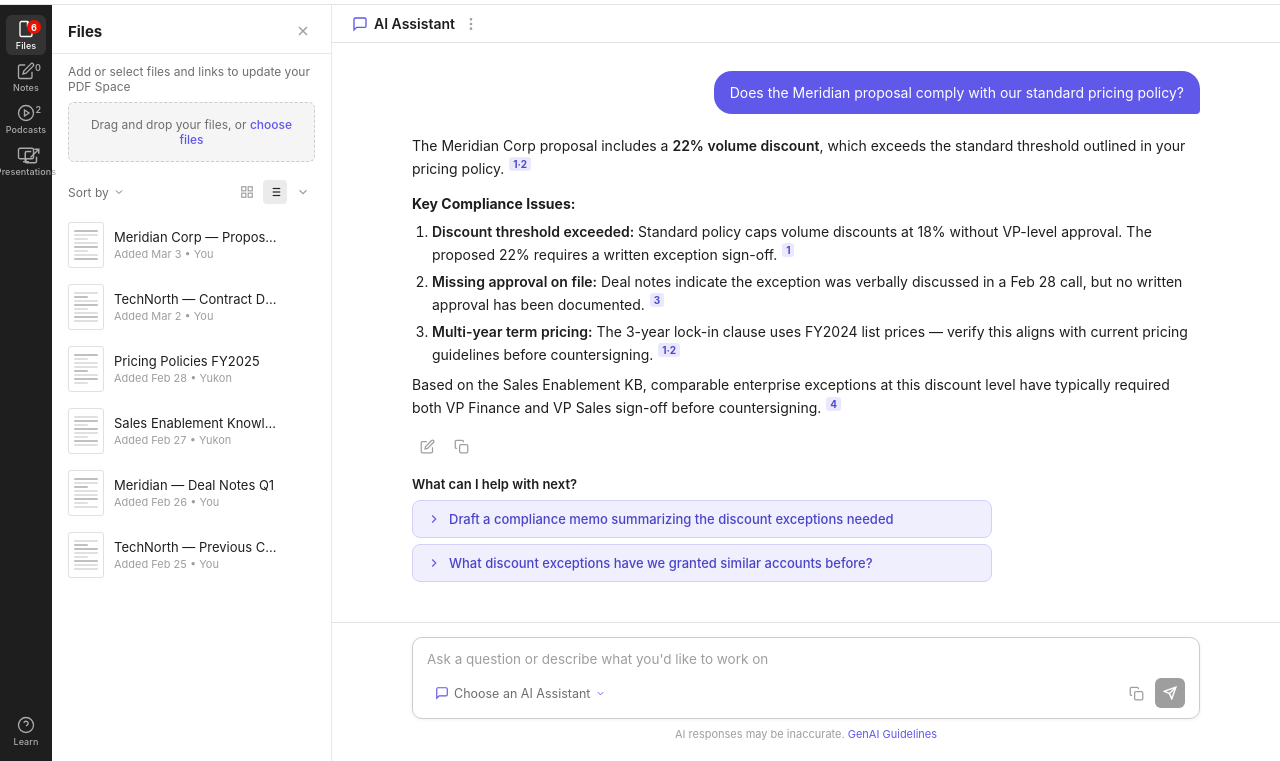
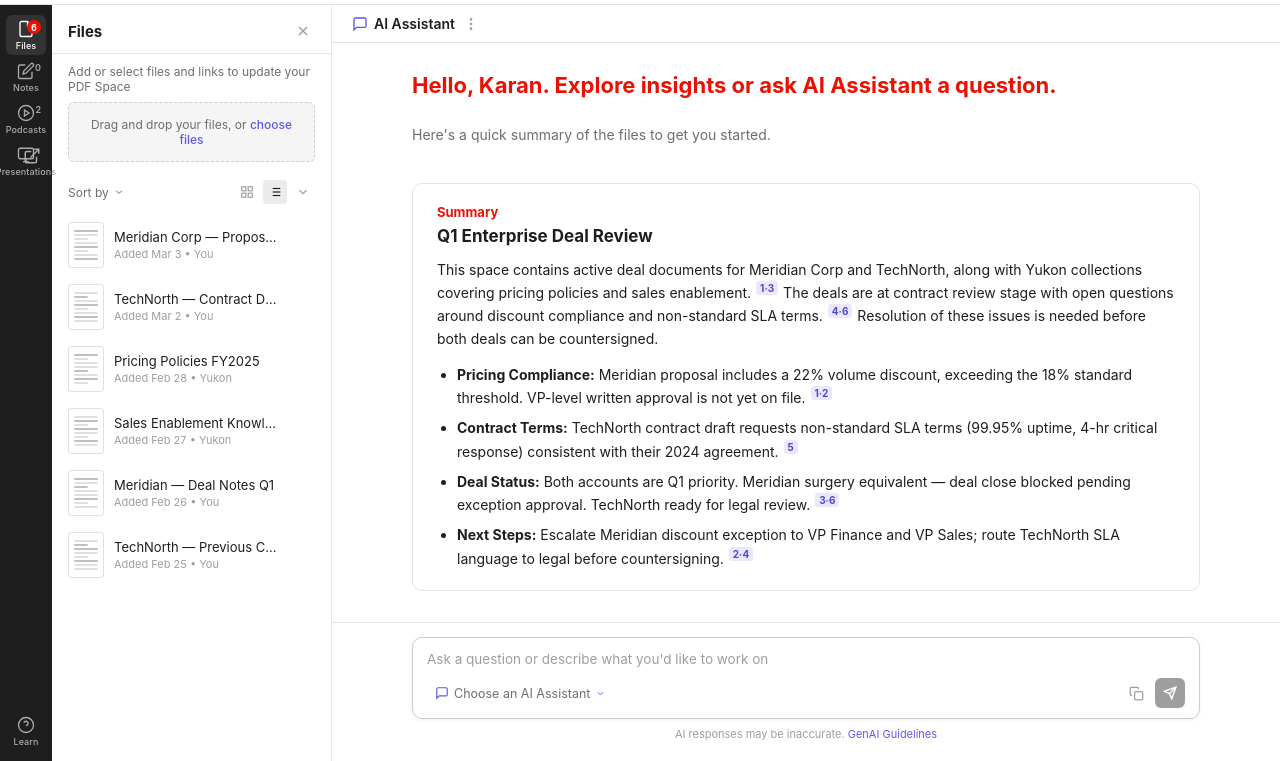
Before and after one commit to karan-saini95/KWMockUp, a plain HTML site: page index.html in a window 1280 px wide. Shown: the part 39-800 px from the top of the page. Drawn offline with Linux system fonts and the light colour scheme; a web font is replaced by a local one.

Commit message:
Update index.html

```diff
--- a/index.html
+++ b/index.html
@@ -686,6 +686,67 @@
   ::-webkit-scrollbar { width: 4px; }
   ::-webkit-scrollbar-track { background: transparent; }
   ::-webkit-scrollbar-thumb { background: #D8D8D8; border-radius: 4px; }
+
+  /* ─── LANDING STATE ─── */
+  .landing-greeting {
+    font-size: 22px;
+    font-weight: 700;
+    color: var(--red);
+    line-height: 1.3;
+    margin-bottom: 6px;
+    animation: fadeIn 0.3s ease both;
+  }
+
+  .landing-subtitle {
+    font-size: 14px;
+    color: var(--text-secondary);
+    margin-bottom: 20px;
+    animation: fadeIn 0.3s 0.05s ease both;
+  }
+
+  .summary-card-landing {
+    border: 1px solid var(--border);
+    border-radius: 10px;
+    padding: 20px 24px;
+    background: white;
+    max-width: 820px;
+    animation: fadeIn 0.35s 0.1s ease both;
+  }
+
+  .summary-card-label {
+    font-size: 13px;
+    font-weight: 700;
+    color: var(--red);
+    margin-bottom: 6px;
+  }
+
+  .summary-card-title {
+    font-size: 17px;
+    font-weight: 700;
+    color: var(--text-primary);
+    margin-bottom: 12px;
+  }
+
+  .summary-body {
+    font-size: 14px;
+    line-height: 1.65;
+    color: var(--text-primary);
+    margin-bottom: 14px;
+  }
+
+  .summary-bullets {
+    list-style: disc;
+    padding-left: 20px;
+    display: flex;
+    flex-direction: column;
+    gap: 8px;
+  }
+
+  .summary-bullets li {
+    font-size: 14px;
+    line-height: 1.6;
+    color: var(--text-primary);
+  }
 </style>
 </head>
 <body>
@@ -907,46 +968,28 @@
 
     <div class="chat-messages">
 
-      <!-- User message -->
-      <div class="msg-user">
-        <div class="user-bubble">Does the Meridian proposal comply with our standard pricing policy?</div>
+      <!-- LANDING STATE: greeting + pre-generated summary card -->
+      <div class="landing-greeting">
+        Hello, Karan. Explore insights or ask AI Assistant a question.
       </div>
+      <div class="landing-subtitle">Here's a quick summary of the files to get you started.</div>
 
-      <!-- AI response -->
-      <div class="msg-ai">
-        <div class="ai-response">
-          <p>The Meridian Corp proposal includes a <strong>22% volume discount</strong>, which exceeds the standard threshold outlined in your pricing policy. <span class="cite">1·2</span></p>
+      <div class="summary-card-landing">
+        <div class="summary-card-label">Summary</div>
+        <div class="summary-card-title">Q1 Enterprise Deal Review</div>
 
-          <h3>Key Compliance Issues:</h3>
-          <ol>
-            <li><strong>Discount threshold exceeded:</strong> Standard policy caps volume discounts at 18% without VP-level approval. The proposed 22% requires a written exception sign-off. <span class="cite">1</span></li>
-            <li><strong>Missing approval on file:</strong> Deal notes indicate the exception was verbally discussed in a Feb 28 call, but no written approval has been documented. <span class="cite">3</span></li>
-            <li><strong>Multi-year term pricing:</strong> The 3-year lock-in clause uses FY2024 list prices — verify this aligns with current pricing guidelines before countersigning. <span class="cite">1·2</span></li>
-          </ol>
+        <p class="summary-body">
+          This space contains active deal documents for Meridian Corp and TechNorth, along with Yukon collections covering pricing policies and sales enablement. <span class="cite">1·3</span>
+          The deals are at contract review stage with open questions around discount compliance and non-standard SLA terms. <span class="cite">4·6</span>
+          Resolution of these issues is needed before both deals can be countersigned.
+        </p>
 
-          <p>Based on the Sales Enablement KB, comparable enterprise exceptions at this discount level have typically required both VP Finance and VP Sales sign-off before countersigning. <span class="cite">4</span></p>
-        </div>
-
-        <div class="ai-actions">
-          <button class="ai-action-btn" title="Annotate">
-            <svg width="15" height="15" viewBox="0 0 24 24" fill="none" stroke="currentColor" stroke-width="2"><path d="M11 4H4a2 2 0 0 0-2 2v14a2 2 0 0 0 2 2h14a2 2 0 0 0 2-2v-7"/><path d="M18.5 2.5a2.121 2.121 0 0 1 3 3L12 15l-4 1 1-4 9.5-9.5z"/></svg>
-          </button>
-          <button class="ai-action-btn" title="Copy">
-            <svg width="15" height="15" viewBox="0 0 24 24" fill="none" stroke="currentColor" stroke-width="2"><rect x="9" y="9" width="13" height="13" rx="2" ry="2"/><path d="M5 15H4a2 2 0 0 1-2-2V4a2 2 0 0 1 2-2h9a2 2 0 0 1 2 2v1"/></svg>
-          </button>
-        </div>
-
-        <div class="follow-up-section">
-          <div class="follow-up-label">What can I help with next?</div>
-          <button class="follow-up-btn">
-            <svg width="14" height="14" viewBox="0 0 24 24" fill="none" stroke="currentColor" stroke-width="2"><polyline points="9 18 15 12 9 6"/></svg>
-            Draft a compliance memo summarizing the discount exceptions needed
-          </button>
-          <button class="follow-up-btn">
-            <svg width="14" height="14" viewBox="0 0 24 24" fill="none" stroke="currentColor" stroke-width="2"><polyline points="9 18 15 12 9 6"/></svg>
-            What discount exceptions have we granted similar accounts before?
-          </button>
-        </div>
+        <ul class="summary-bullets">
+          <li><strong>Pricing Compliance:</strong> Meridian proposal includes a 22% volume discount, exceeding the 18% standard threshold. VP-level written approval is not yet on file. <span class="cite">1·2</span></li>
+          <li><strong>Contract Terms:</strong> TechNorth contract draft requests non-standard SLA terms (99.95% uptime, 4-hr critical response) consistent with their 2024 agreement. <span class="cite">5</span></li>
+          <li><strong>Deal Status:</strong> Both accounts are Q1 priority. Meridian surgery equivalent — deal close blocked pending exception approval. TechNorth ready for legal review. <span class="cite">3·6</span></li>
+          <li><strong>Next Steps:</strong> Escalate Meridian discount exception to VP Finance and VP Sales; route TechNorth SLA language to legal before countersigning. <span class="cite">2·4</span></li>
+        </ul>
       </div>
 
     </div>
```
